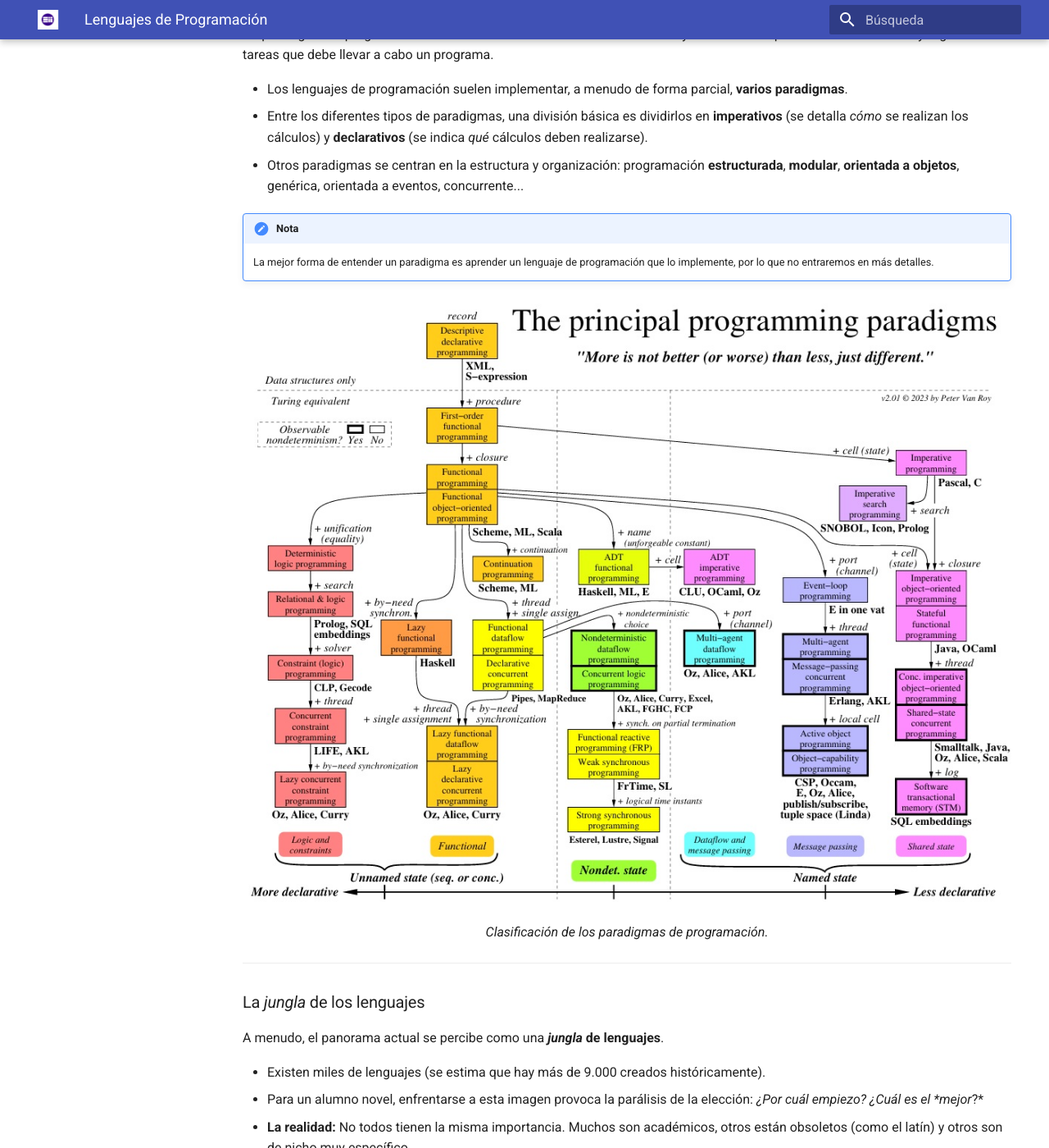
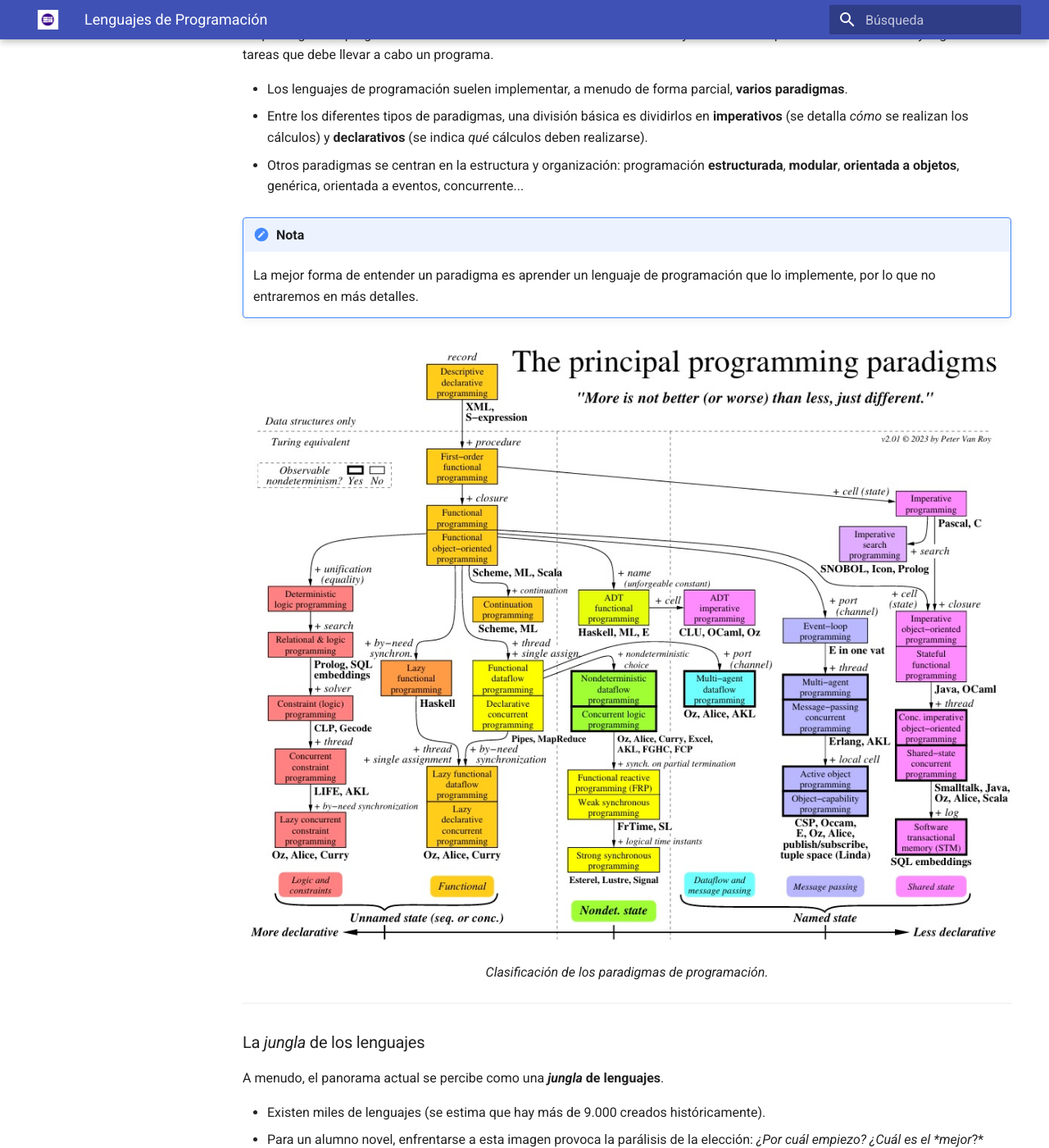
Before and after one commit to TRESPADERNE/Fundamentos_de_Informatica, an MkDocs documentation site: the page built from docs/Lenguajes_de_Programacion.md, in a window 1280 px wide and 1400 px high, scrolled down 4049 px. Shown: the whole window at 82% size. Built offline with MkDocs 1.6.1 and Material for MkDocs 9.7.7, drawn with Linux system fonts in a browser that asks for light colours.

Commit message:
Problemas Admonition

```diff
--- a/docs/stylesheets/extra.css
+++ b/docs/stylesheets/extra.css
@@ -1,5 +1,40 @@
+/* 1. Quitamos el fondo rojo de prueba */
+body {
+    background-color: transparent !important;
+    border-top: none !important;
+}
+
+/* 2. Ajustamos las notas al tamaño estándar de Material (0.8rem) */
+:root {
+  --md-admonition-font-size: 0.8rem !important;
+}
+
+.md-typeset .admonition,
+.md-typeset details.admonition {
+    font-size: 0.8rem !important;
+}
+
+/* El título un pelín más negrita para que destaque, pero al mismo tamaño */
+.md-typeset .admonition-title,
+.md-typeset summary {
+    font-size: 0.8rem !important;
+    font-weight: 700 !important;
+}
+
+/* Forzamos el texto interno */
+.md-typeset .admonition > .admonition-content,
+.md-typeset .admonition p,
+.md-typeset details.admonition p {
+    font-size: 0.8rem !important;
+    line-height: 1.6 !important; /* Altura de línea estándar */
+}
+
+
+/* ==========================================
+   2. TU CONFIGURACIÓN DE IMPRESIÓN (MANTENIDA)
+   ========================================== */
 @media print {
-  /* 1. LIMPIEZA DE INTERFAZ (Vital para que no se vea pixelado) */
+  /* Limpieza de interfaz */
   header, footer, nav, .md-sidebar, .md-header, .md-footer, .md-nav, .md-search, .md-top, .md-content__button {
     display: none !important;
   }
@@ -12,38 +47,38 @@
     display: block !important;
   }
 
-  /* 2. CÓDIGO EN BLOQUE (El grande, como el de Python) */
+  /* Código en bloque */
   pre, .highlight, .highlight pre {
     background-color: #f8f8f8 !important;
     color: #000 !important;
     font-family: "Courier New", monospace !important;
     font-size: 9pt !important;
-    white-space: pre-wrap !important; /* Salto solo si la línea es muy larga */
+    white-space: pre-wrap !important;
     word-break: normal !important;
     border: 0.5pt solid #ddd !important;
-    display: block !important; /* Este sí es un bloque */
+    display: block !important;
     padding: 10pt !important;
     margin: 1em 0 !important;
   }
 
-  /* 3. CÓDIGO EN LÍNEA (Como `x=3` dentro de una frase) */
-  /* IMPORTANTE: Aquí NO debe haber saltos de línea */
+  /* Código en línea */
   p code, li code {
-    display: inline !important; /* ESTO ARREGLA TU PROBLEMA */
+    display: inline !important;
     background-color: #f0f0f0 !important;
     padding: 2px 4px !important;
     font-family: "Courier New", monospace !important;
     font-size: 10pt !important;
     border-radius: 3px !important;
-    white-space: nowrap !important; /* Evita que x=3 se parta en dos */
+    white-space: nowrap !important;
   }
 
-  /* 4. ADMONITIONS (Note y Warning) */
+  /* Admonitions en impresión */
   .admonition {
     border: 1px solid #999 !important;
     margin: 1.5em 0 !important;
     page-break-inside: avoid !important;
     display: block !important;
+    font-size: 11pt !important; /* Tamaño para el PDF */
   }
 
   .admonition-title {
@@ -55,7 +90,7 @@
   }
 
   .admonition-title::before, .admonition-title::after {
-    display: none !important; /* Fuera iconos que se desplazan */
+    display: none !important;
   }
 
   /* Colores nítidos para PDF */
@@ -64,7 +99,7 @@
   .admonition.warning { border-left: 6pt solid #e67e00 !important; }
   .admonition.warning > .admonition-title { background-color: #fff8f0 !important; }
 
-  /* 5. TEXTO GENERAL */
+  /* Texto general */
   body, .md-typeset, p, li {
     font-family: Arial, sans-serif !important;
     font-size: 11pt !important;
```
